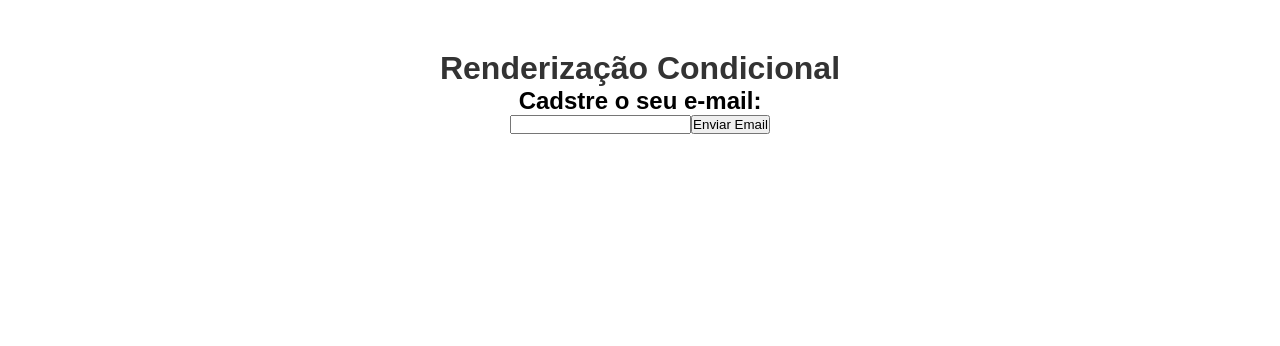
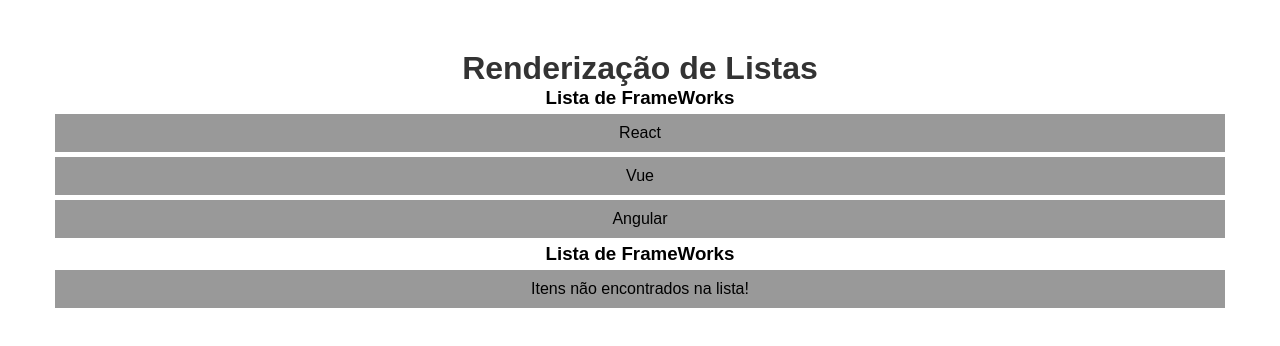
Before and after one commit to NatanALima/curso_react, a React (Create React App) app in the folder testes_aula/projeto1/: page / in a window 1280 px wide. Shown: the top 346 px of the page. Built offline with nearby package versions, Linux system fonts and the light colour scheme.

Commit message:
Renderização de Listas #13

```diff
--- a/testes_aula/projeto1/src/App.js
+++ b/testes_aula/projeto1/src/App.js
@@ -1,16 +1,17 @@
 import './App.css';
-import Condicional from './components/Condicional';
+import OutraLista from './components/OutraLista';
 
 //Uma função que na verdade é um componente XD
 function App() {
 
-  // const nome = "João";
+  const meusItens = ['React', 'Vue', 'Angular'];
 
   return (
     <div className="App">
 
-      <h1>Renderização Condicional</h1>
-      <Condicional/>
+      <h1>Renderização de Listas</h1>
+      <OutraLista itens={meusItens}/>
+      <OutraLista itens={{}}/>
     </div>
 
   );
--- a/testes_aula/projeto1/src/components/Condicional.js
+++ b/testes_aula/projeto1/src/components/Condicional.js
@@ -17,7 +17,7 @@
 
     return(
         <div>
-            <h2>Cadstre o seu e-mail:</h2>
+            <h2>Cadastre o seu e-mail:</h2>
             {/* onSubmit funcionaria melhor do que onClick */}
             <form>
                 <input type="email" name="email" id="email" autoComplete='off' onChange={e => setEmail(e.target.value)}/>
--- /dev/null
+++ b/testes_aula/projeto1/src/components/OutraLista.js
@@ -0,0 +1,12 @@
+export default function OutraLista({itens}) {
+    return (
+        <>
+            <h3>Lista de FrameWorks</h3>
+            {itens.length > 0 ? (itens.map((item, index) => (
+                <p key={index}>{item}</p>
+            ))) : (
+                <p>Itens não encontrados na lista!</p>
+            )}
+        </>
+    )
+}
```
